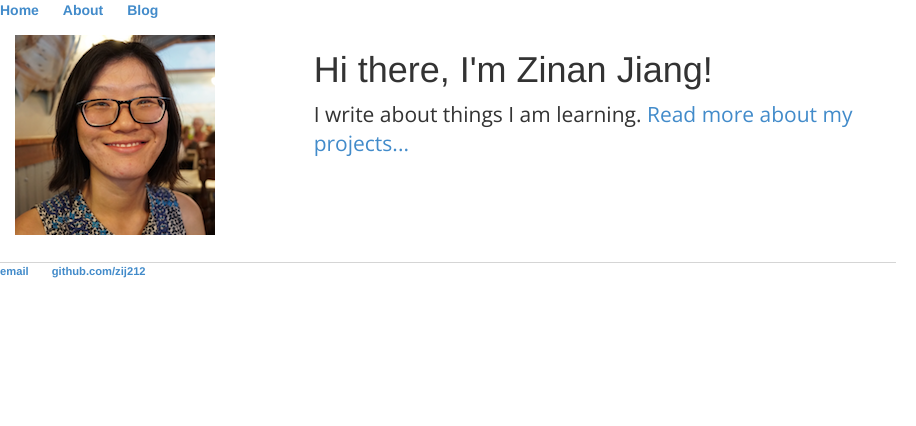
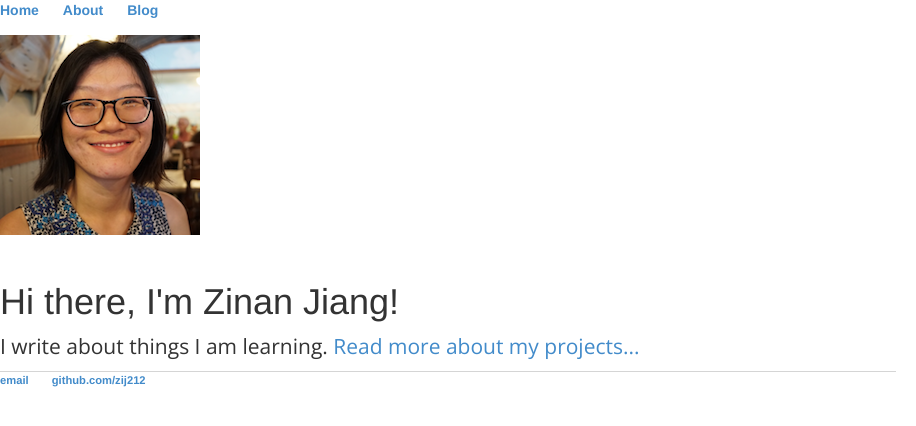
Before and after one commit to zij212/zij212.github.io, a Jekyll site: the page built from index.html, in a window 1280 px wide. Shown: the top 426 px of the page, without its empty margins (0-916 px from the left). Built offline with Jekyll 4.4.1, drawn with Linux system fonts in a browser that asks for light colours.

Commit message:
Update index.html

```diff
--- a/index.html
+++ b/index.html
@@ -3,10 +3,10 @@ layout: default
 title: Zinan Jiang
 ---
 <div class="row">
-	<div class="col-sm-4">
+	<div class="col">
 		<img alt="Zinan Jiang" src="img/zij212-200px.png">
 	</div>
-	<div class="col-sm-8">
+	<div class="col">
 		<h1>Hi there, I'm Zinan Jiang!</h1>
 		<p>I write about things I am learning. <a href="/blog">Read more about my projects...</a></p>
 	</div>
```
